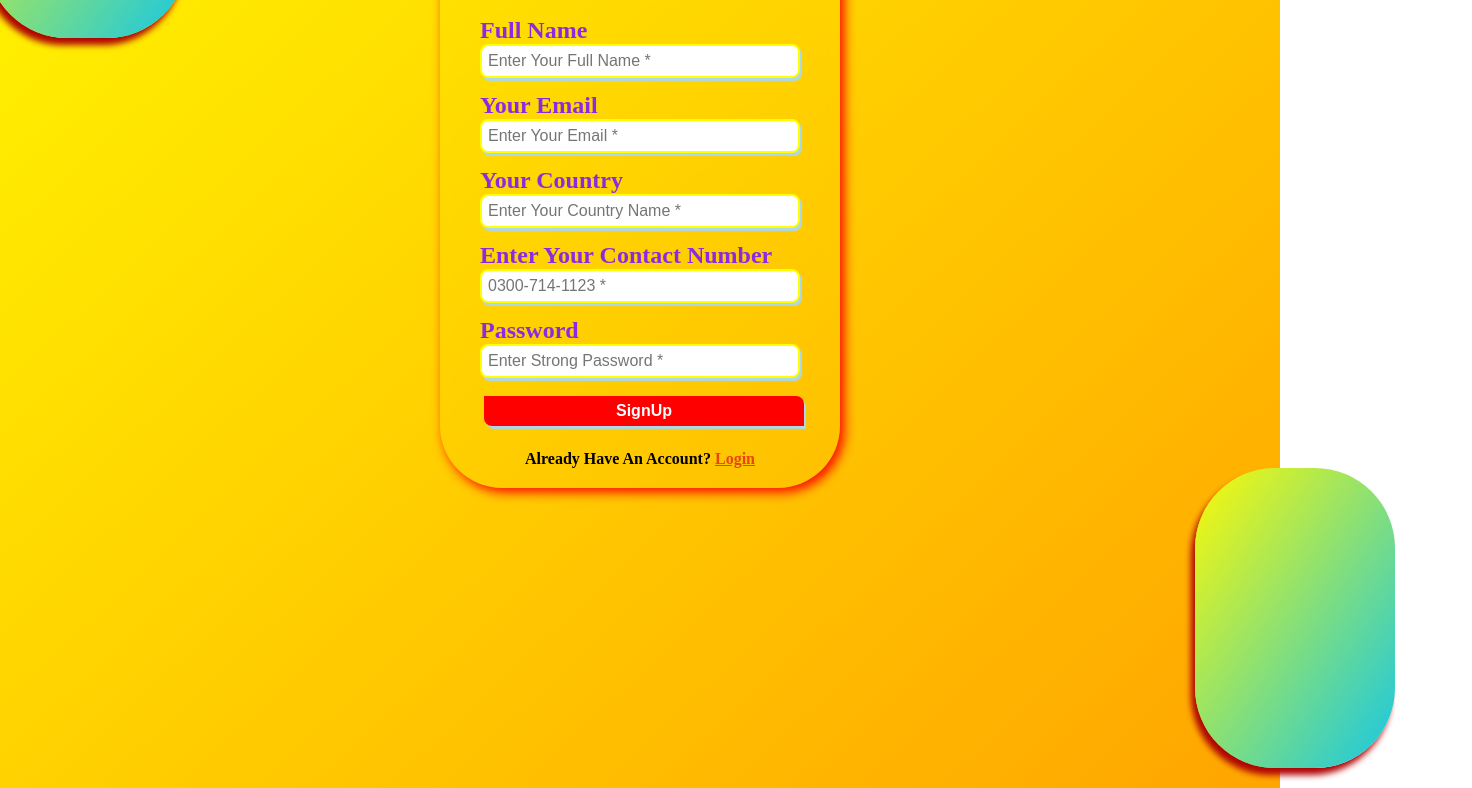
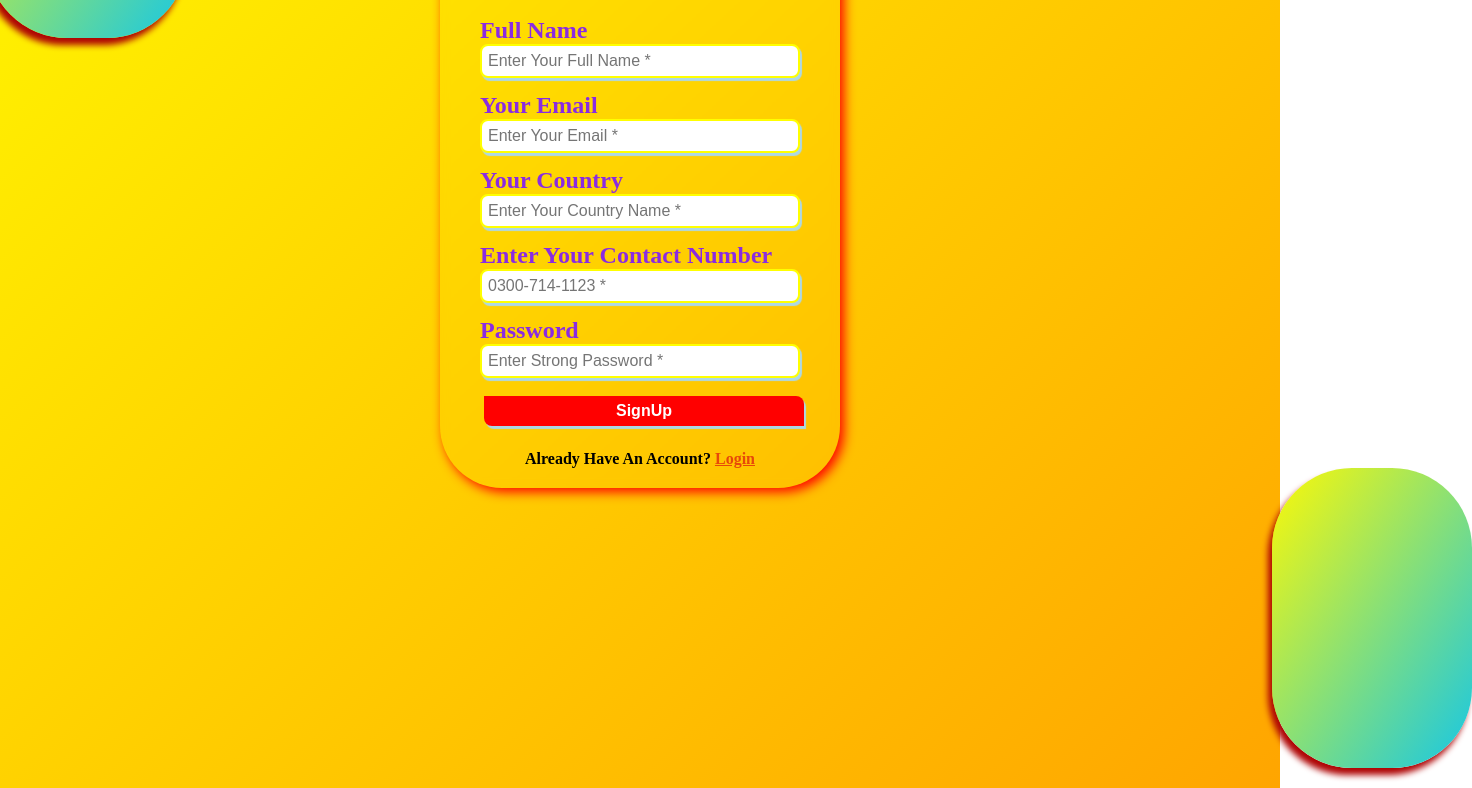
Before and after one commit to syedmalibukhari/signup, a plain HTML site: page index.html in a window 1280 px wide. Shown: the part 412-1200 px from the top of the page, 1472 px wide, since content can reach past the window. Drawn offline with Linux system fonts and the light colour scheme.

Commit message:
Update style.css

```diff
--- a/style.css
+++ b/style.css
@@ -105,5 +105,5 @@ body {
 
 .sh2 {
     bottom: -380px;
-    right: -9%;
+    right: -15%;
 }
```
